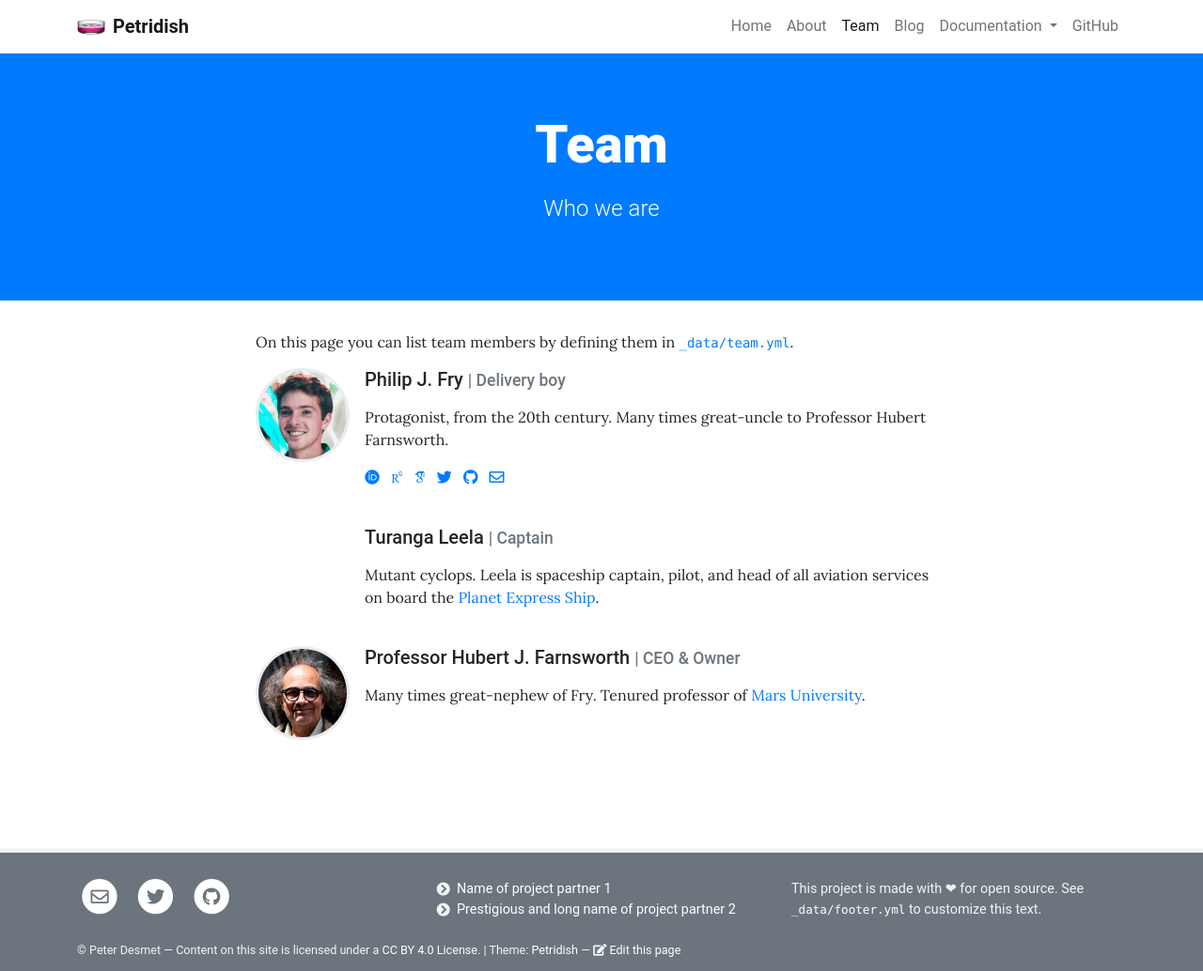
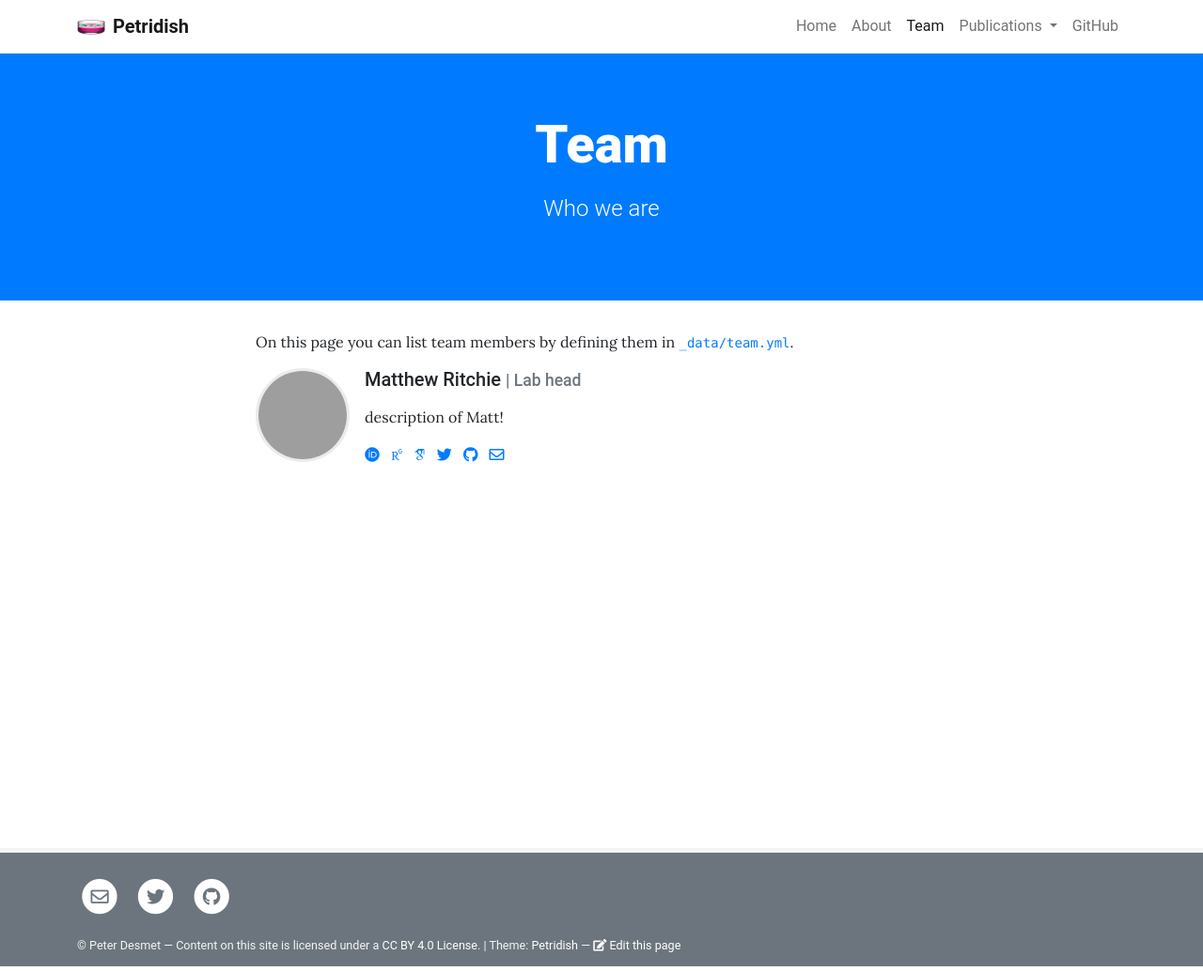
Before and after one commit to mei-du/mei-du.github.io, a Jekyll site: the page built from pages/team.md, in a window 1280 px wide. Shown: the whole page at 94% size. Built offline with Jekyll 4.4.1, drawn with Linux system fonts in a browser that asks for light colours; some web fonts are replaced; grey boxes are pictures that could not be loaded.

Commit message:
Add files via upload

```diff
--- a/_data/navigation.yml
+++ b/_data/navigation.yml
@@ -6,22 +6,20 @@
   href: /about/ # Hardcoded URL
 - text: Team
   href: true # Automatically add URL of (first) page called "Team"
-- text: Blog
-  href: /blog/
-- text: Documentation
+- text: Publications
   menu: # Dropdown menu (one level deep only)
-  - text: Installation
-    href: true
-  - text: Configuration
-    href: true
-  - text: Markdown
-    href: true
+  - text: Featured
+    #href: true
+  - text: All
+    #href: true
   - text: "---" # Divider to separate blocks of menu items (at least 3 "-")
-  - text: "Dropdown header" # Title for block of menu items
-  - text: No page with this title # Will be shown in red, since there is no page with this title
-    href: true
-  - text: Page with custom navigation
-    href: /docs/custom-navigation/
+  - text: "Supplementary data" # Title for block of menu items
+  - text: RNA-seq mixology
+    #href: true
+  - text: etc.
+    #href: true
+#- text: Contact
+#  href: /contact/
 - text: GitHub
-  href: https://github.com/peterdesmet/petridish/
+  href: https://github.com/mritchielab
   new_window: true
--- a/_data/team.yml
+++ b/_data/team.yml
@@ -1,25 +1,13 @@
 # Project team members listed below will appear on the /team page
 
-- name: Philip J. Fry
-  role: Delivery boy # Will appear next to name
-  image: assets/theme/images/fry_ethan-hoover-311143-unsplash.jpg # Can be external link
+- name: Matthew Ritchie
+  role: Lab head # Will appear next to name
+  image: https://www.wehi.edu.au/sites/default/files/styles/people_page/public/headshots/Matt-Ritchie-pp.jpg?itok=Ssuo8eUd # Can be external link
   description: > # Can be Markdown
-    Protagonist, from the 20th century. Many times great-uncle to Professor Hubert Farnsworth.
-  orcid: 0000-0000-0000-0000
-  researchgate: researchgate_name
-  googlescholar: googlescholar_name
-  twitter: twitter_name
-  github: github_name
-  email: your.email@example.com
-
-- name: Turanga Leela
-  role: Captain
-  description: >
-    Mutant cyclops. Leela is spaceship captain, pilot, and head of all
-    aviation services on board the [Planet Express Ship](https://en.wikipedia.org/wiki/Planet_Express_Ship).
-
-- name: Professor Hubert J. Farnsworth
-  role: CEO & Owner
-  image: assets/theme/images/farnsworth_angelo-abear-1662775-unsplash.jpg
-  description: >
-    Many times great-nephew of Fry. Tenured professor of [Mars University](https://en.wikipedia.org/wiki/Mars_University).
+    description of Matt!
+  orcid: 0000-0002-7383-0609
+  researchgate: Matthew-Ritchie-2
+  googlescholar: H1yC7csAAAAJ&hl=en&oi=sra
+  twitter: mritchieau
+  github: mritchie
+  email: mritchie@wehi.edu.au
```
Also changed, not shown: _data/footer.yml (+14 -14 lines).
